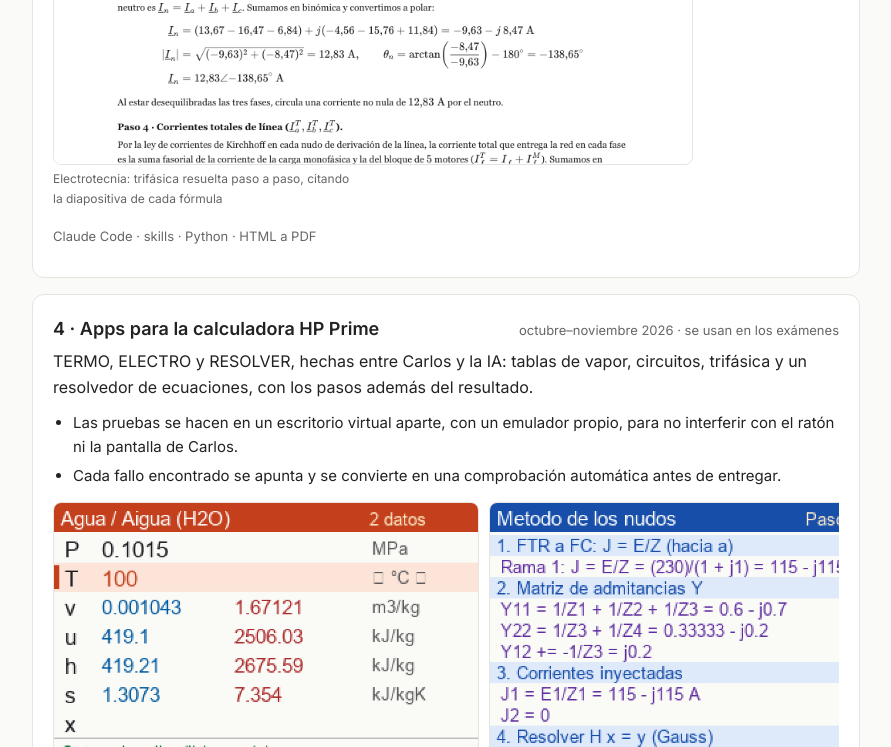
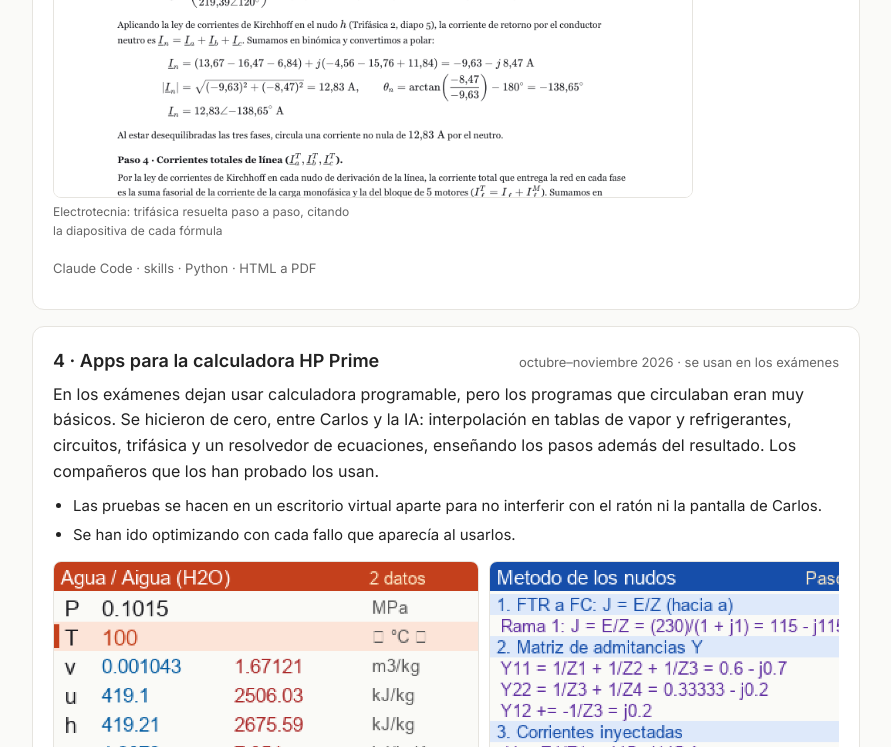
Before and after one commit to carlosparmar2006-collab/portfolio, a plain HTML site: page index.html in a window 1280 px wide. Shown: the part 3298-4045 px from the top of the page, without its empty margins (194-1085 px from the left). Drawn offline with Linux system fonts and the light colour scheme.

Commit message:
Portfolio: Prime contada sin detalles internos (de cero, interpolación, los usan compañeros) y nota del proyecto de electrónica de verano
Co-Authored-By: Claude Opus 5.5 <noreply@anthropic.com>

```diff
--- a/index.html
+++ b/index.html
@@ -117,6 +117,8 @@ footer{padding:26px 0 46px;border-top:1px solid var(--line);font-size:14px;color
     <p class="tech">Python · Whisper · modelos locales (Ollama)</p>
   </div>
 
+    <p class="muted" style="font-size:14px;margin:-6px 0 16px">Entre medias, en verano, un proyecto pequeño para aprender algo de electrónica (no está en GitHub).</p>
+
   <div class="proj">
     <div class="top"><h3>2 · App del gimnasio</h3><span class="estado">julio–septiembre 2026 · en pausa · v0.37</span></div>
     <p>Para apuntar el peso de cada máquina y ver si se progresa o no. Luego se añadieron nutrición, planificador, mapa de gimnasios y cuentas en la nube. 37 versiones, cada una a partir de usarla de verdad en el gimnasio.</p>
@@ -155,10 +157,10 @@ footer{padding:26px 0 46px;border-top:1px solid var(--line);font-size:14px;color
 
   <div class="proj">
     <div class="top"><h3>4 · Apps para la calculadora HP Prime</h3><span class="estado">octubre–noviembre 2026 · se usan en los exámenes</span></div>
-    <p>TERMO, ELECTRO y RESOLVER, hechas entre Carlos y la IA: tablas de vapor, circuitos, trifásica y un resolvedor de ecuaciones, con los pasos además del resultado.</p>
+    <p>En los exámenes dejan usar calculadora programable, pero los programas que circulaban eran muy básicos. Se hicieron de cero, entre Carlos y la IA: interpolación en tablas de vapor y refrigerantes, circuitos, trifásica y un resolvedor de ecuaciones, enseñando los pasos además del resultado. Los compañeros que los han probado los usan.</p>
     <ul>
-      <li>Las pruebas se hacen en un escritorio virtual aparte, con un emulador propio, para no interferir con el ratón ni la pantalla de Carlos.</li>
-      <li>Cada fallo encontrado se apunta y se convierte en una comprobación automática antes de entregar.</li>
+      <li>Las pruebas se hacen en un escritorio virtual aparte para no interferir con el ratón ni la pantalla de Carlos.</li>
+      <li>Se han ido optimizando con cada fallo que aparecía al usarlos.</li>
     </ul>
     <div class="fotos">
       <figure><img src="fotos/prime_sat.png" alt="Tabla de saturación en la calculadora"><figcaption>Propiedades del agua</figcaption></figure>
```
